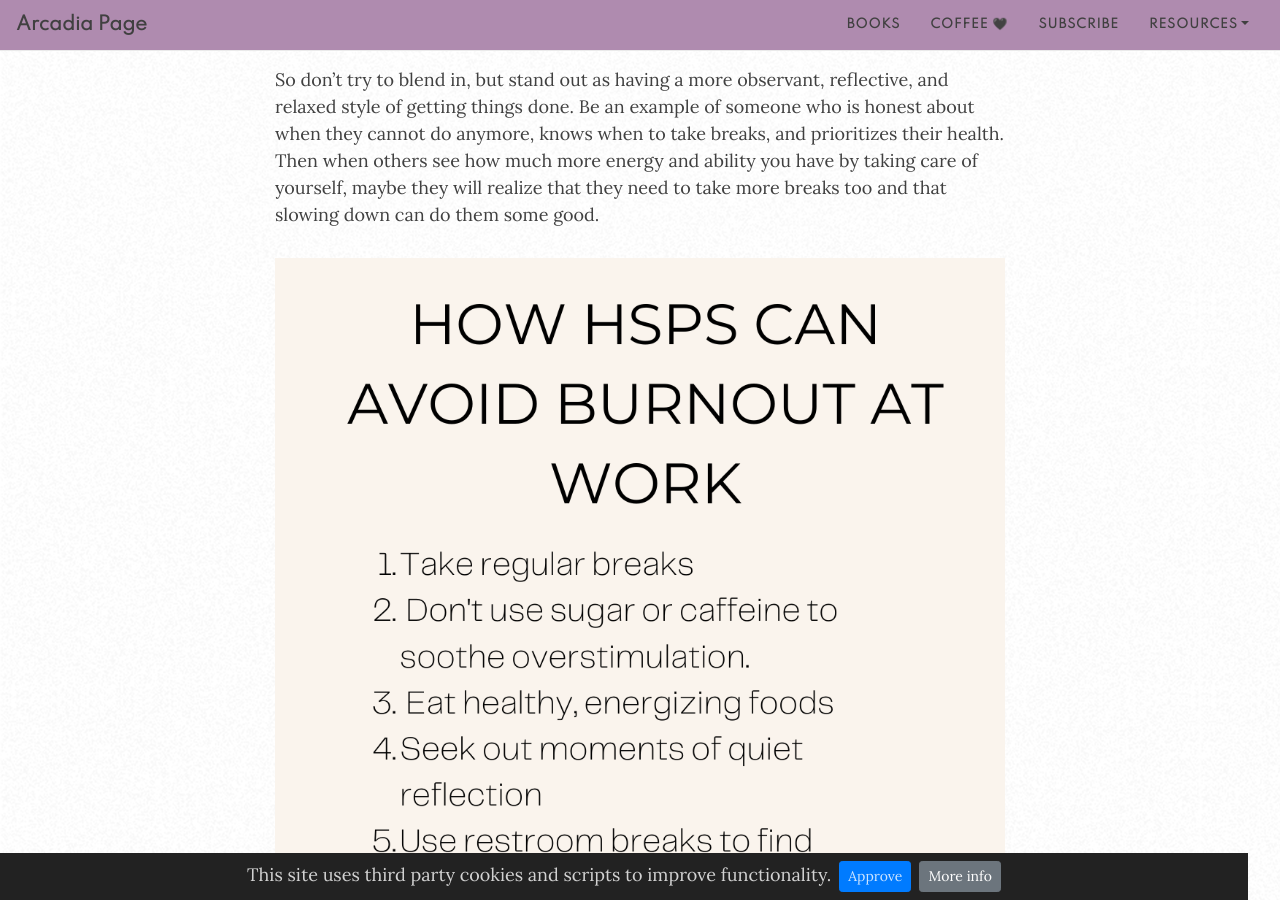
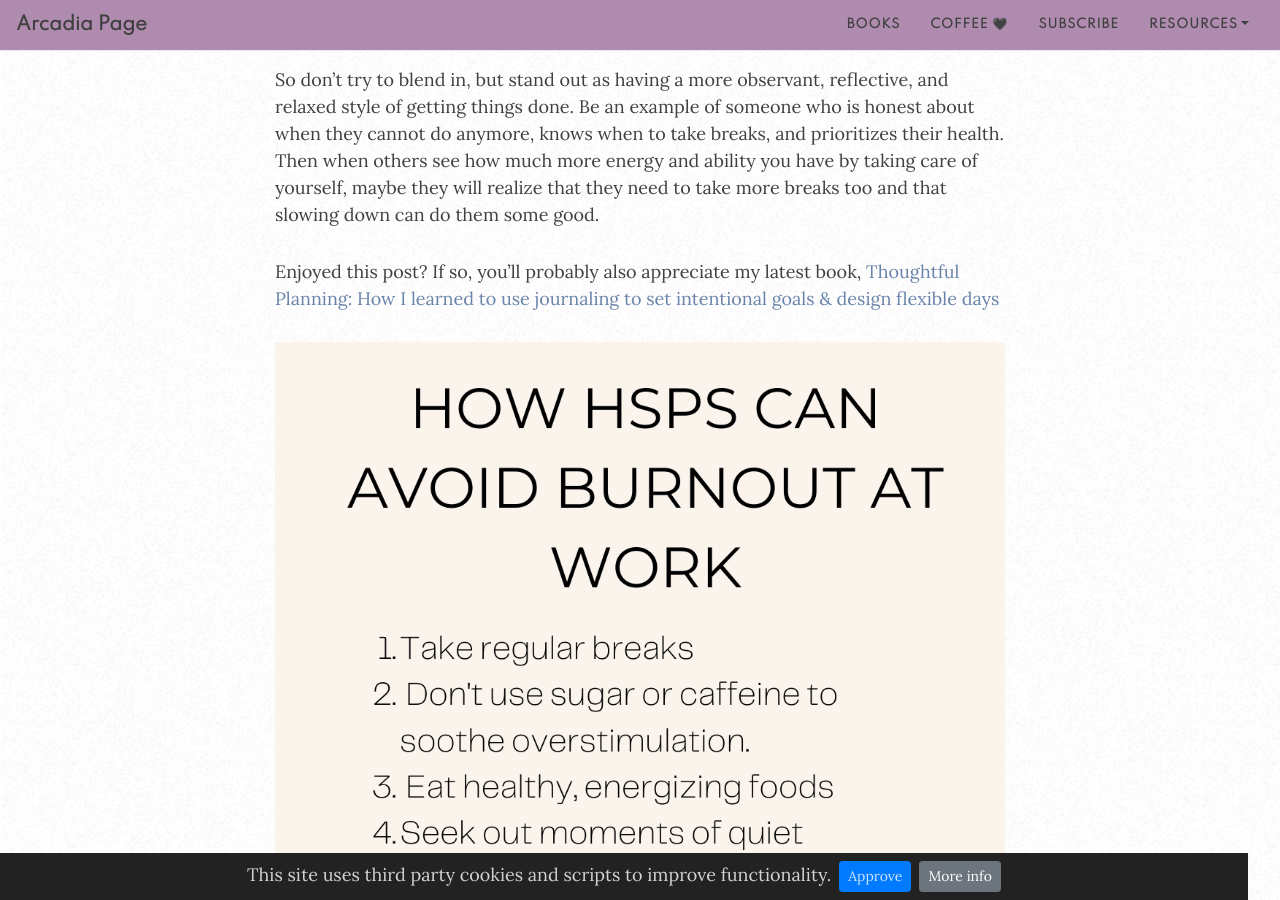
Before and after one commit to arcadiapage/arcadiapage.github.io, a Jekyll site: the page built from _posts/2022-07-03-as-a-highly-sensitive-person-it-s-ok-to-say-no-to-hustling.md, in a window 1280 px wide and 900 px high, scrolled down 2829 px. Built offline with Jekyll 4.4.1, drawn with Linux system fonts in a browser that asks for light colours; nearby versions of some CDN libraries; comment, search, counter and statistics services are not loaded.

Commit message:
Update from Forestry.io arcadiapage updated _posts/2022-07-03-as-a-highly-sensitive-person-it-s-ok-to-say-no-to-hustling.md

```diff
--- a/_posts/2022-07-03-as-a-highly-sensitive-person-it-s-ok-to-say-no-to-hustling.md
+++ b/_posts/2022-07-03-as-a-highly-sensitive-person-it-s-ok-to-say-no-to-hustling.md
@@ -47,6 +47,8 @@ Overworking is not in the best interests of anyone--not for yourself or those ar
 
 So don't try to blend in, but stand out as having a more observant, reflective, and relaxed style of getting things done. Be an example of someone who is honest about when they cannot do anymore, knows when to take breaks, and prioritizes their health. Then when others see how much more energy and ability you have by taking care of yourself, maybe they will realize that they need to take more breaks too and that slowing down can do them some good.
 
+Enjoyed this post? If so, you'll probably also appreciate my latest book, [Thoughtful Planning: How I learned to use journaling to set intentional goals & design flexible days](https://payhip.com/b/YSucT)
+
 ![](/uploads/how-hsps-can-avoid-hustling-list.png)
 
 ![](/uploads/highly-sensitive-person-avoiding-overwork.png){: .mx-auto.d-block :}
```
